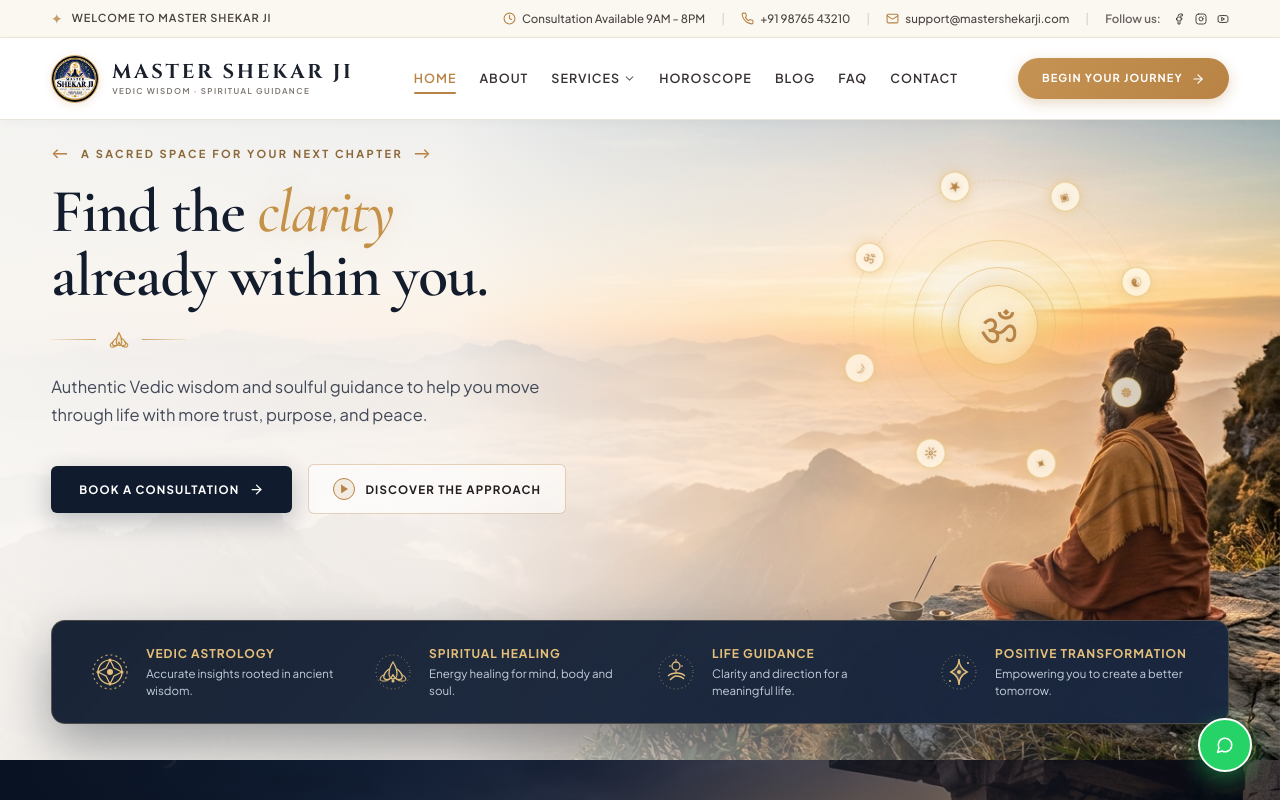
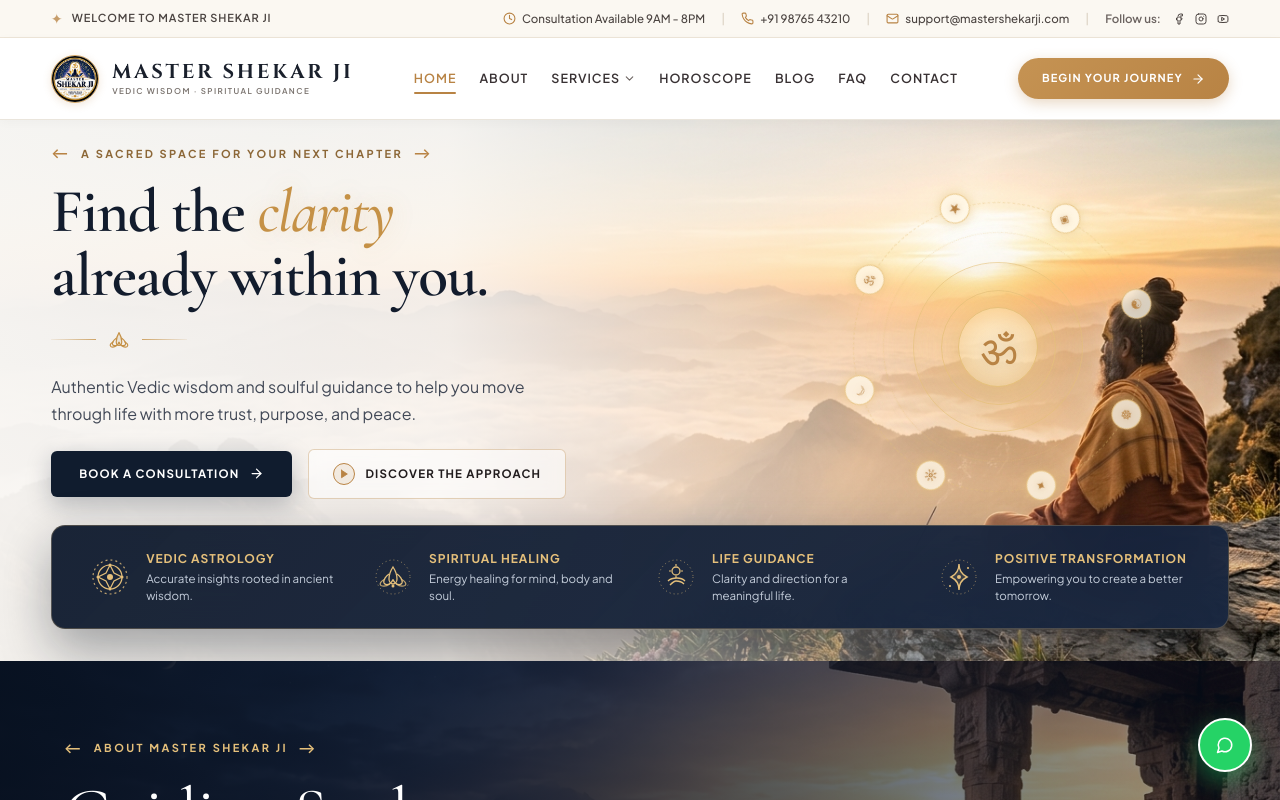
Before and after one commit to Pandu1712/Shekar-Astro, a React (Vite) app: page / in a window 1280 px wide. Shown: the top 800 px of the page. Built offline with nearby package versions, Linux system fonts and the light colour scheme.

Commit message:
Eliminate excess bottom space in hero section

```diff
--- a/src/index.css
+++ b/src/index.css
@@ -305,13 +305,12 @@ img { max-width: 100%; display: block; }
    ========================================================================== */
 .hero-spiritual-wrap {
   position: relative;
-  min-height: calc(100vh - 120px);
-  min-height: 640px;
+  min-height: auto;
   display: flex;
   flex-direction: column;
-  justify-content: space-between;
+  justify-content: flex-start;
   overflow: hidden;
-  padding: 24px 4vw 36px;
+  padding: 24px 4vw 32px;
 }
 
 .hero-bg-layer {
@@ -340,7 +339,7 @@ img { max-width: 100%; display: block; }
 .sacred-celestial-mandala {
   position: absolute;
   right: 22%;
-  top: 32%;
+  top: 42%;
   transform: translate(50%, -50%);
   width: 360px;
   height: 360px;
@@ -546,11 +545,11 @@ img { max-width: 100%; display: block; }
 /* Description */
 .hero-description-text {
   font-family: 'Plus Jakarta Sans', sans-serif;
-  font-size: 16.5px;
-  line-height: 1.75;
+  font-size: 16px;
+  line-height: 1.7;
   color: #424957;
-  margin: 0 0 34px;
-  max-width: 490px;
+  margin: 0 0 22px;
+  max-width: 500px;
 }
 
 /* CTA Buttons */
@@ -569,7 +568,7 @@ img { max-width: 100%; display: block; }
   font-weight: 700;
   letter-spacing: 0.1em;
   text-transform: uppercase;
-  padding: 15px 28px;
+  padding: 14px 28px;
   border-radius: 6px;
   display: inline-flex;
   align-items: center;
@@ -626,7 +625,7 @@ img { max-width: 100%; display: block; }
 .hero-pillars-floating-bar {
   max-width: 1360px;
   width: 100%;
-  margin: 40px auto 0;
+  margin: 26px auto 0;
   position: relative;
   z-index: 3;
   background: linear-gradient(135deg, rgba(16, 27, 46, 0.96) 0%, rgba(23, 38, 64, 0.94) 100%);
```
